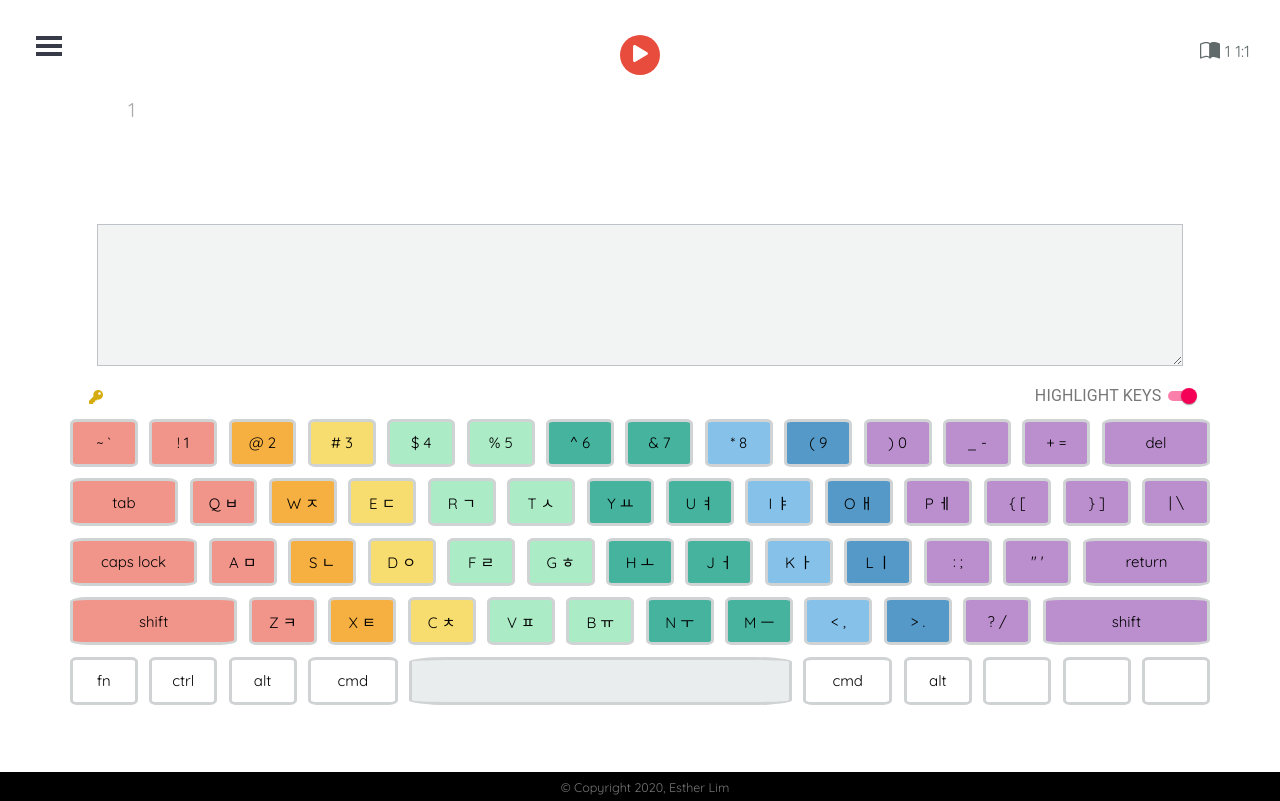
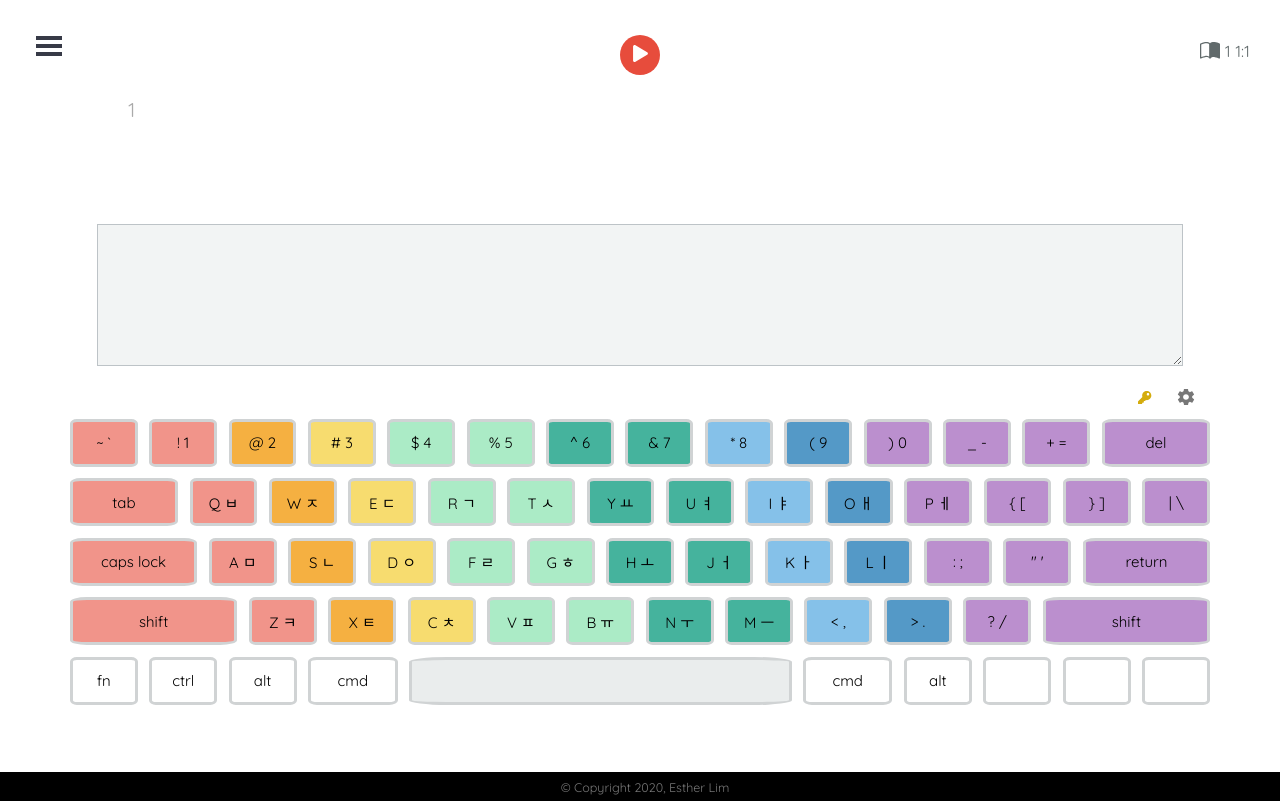
Before and after one commit to jaeeunlim/bible-typing-practice, a React (Create React App) app: page /typing/1/1/1/1/1 in a window 1280 px wide. Built offline with nearby package versions, Linux system fonts and the light colour scheme.

Commit message:
add settings where you can toggle key highlight and show textarea on and off

```diff
--- a/src/Typing.js
+++ b/src/Typing.js
@@ -9,9 +9,8 @@ import { BsBookHalf } from "react-icons/bs";
 import { FaPlay } from "react-icons/fa";
 import BibleVerse from "./components/BibleVerse";
 import Keyboard, { mapSymbolToKey } from "./components/Keyboard";
-import Switch from "@material-ui/core/Switch";
-import FormControlLabel from "@material-ui/core/FormControlLabel";
 import FingerColorCode from "./components/FingerColorCode";
+import Settings from "./components/Settings";
 import { LargeTooltip } from "./components/Tooltip";
 import Editor from "./components/Editor";
 
@@ -29,7 +28,8 @@ class Typing extends React.Component {
       countDown: 5,
       timeElapsed: 0,
       endOfBible: false,
-      highlightKeys: true
+      highlightKeys: true,
+      showTextarea: true
     };
   }
 
@@ -66,17 +66,19 @@ class Typing extends React.Component {
   pressKey = event => {
     const letter = String.fromCharCode(event.keyCode);
     if (mapSymbolToKey(this.state.verse.charAt(0)) === letter) {
-      if (!this.state.typeBegin) {
+      if (!this.state.typeBegin && !this.state.countDownBegin) {
         this.setState({
           typeBegin: true,
           countDownBegin: true,
           countDown: -1
         });
       }
-      this.setState({
-        typed: this.state.typed.concat(letter),
-        verse: this.state.verse.substr(1, this.state.verse.length)
-      });
+      if (this.state.typeBegin) {
+        this.setState({
+          typed: this.state.typed.concat(letter),
+          verse: this.state.verse.substr(1, this.state.verse.length)
+        });
+      }
     }
   };
 
@@ -232,25 +234,12 @@ class Typing extends React.Component {
     this.setState({ highlightKeys: !this.state.highlightKeys });
   };
 
+  onClickShowTextarea = () => {
+    this.setState({ showTextarea: !this.state.showTextarea });
+  };
+
   isVerseAllTyped = () => {
     return this.state.verse.length <= 0;
-  };
-
-  getHighlightKeysControl = () => {
-    return (
-      <FormControlLabel
-        id="btn-highlight"
-        control={
-          <Switch
-            size="small"
-            checked={this.state.highlightKeys}
-            onChange={this.onClickHighlight}
-          />
-        }
-        label="HIGHLIGHT KEYS"
-        labelPlacement="start"
-      />
-    );
   };
 
   render() {
@@ -266,10 +255,15 @@ class Typing extends React.Component {
           <div id="begin">
             {this.getTypingManager()}
             <BibleVerse typed={this.state.typed} verse={this.state.verse} />
-            <Editor />
+            <Editor show={this.state.showTextarea} />
           </div>
           <FingerColorCode />
-          {this.getHighlightKeysControl()}
+          <Settings
+            onClickHighlight={this.onClickHighlight}
+            highlightKeys={this.state.highlightKeys}
+            onClickShowTextarea={this.onClickShowTextarea}
+            showTextarea={this.state.showTextarea}
+          />
           <Keyboard value={currChar} highlight={this.state.highlightKeys} />
         </div>
         {this.getSummary()}
--- a/src/components/Editor.js
+++ b/src/components/Editor.js
@@ -3,12 +3,13 @@ import { LargeTooltip } from "./Tooltip";
 
 export default class Editor extends React.Component {
   render() {
+    if (this.props.show) {
       return (
         <LargeTooltip
           title={
             <p>
               This is an optional textarea to help you visualize the content of
-            what you type.
+              what you type. You can turn off this feature from settings.
             </p>
           }
           arrow
@@ -16,5 +17,8 @@ export default class Editor extends React.Component {
           <textarea id="editor" type="text" />
         </LargeTooltip>
       );
+    } else {
+      return <></>;
     }
   }
+}
--- a/src/components/FingerColorCode.js
+++ b/src/components/FingerColorCode.js
@@ -1,6 +1,5 @@
 import React from "react";
 import { FaKey } from "react-icons/fa";
-import Button from "@material-ui/core/Button";
 import Typography from "@material-ui/core/Typography";
 import { LightTooltip } from "./Tooltip";
 import FingerLabelsImg from "../images/finger-labels.jpg";
@@ -15,11 +14,11 @@ export default class FingerColorCode extends React.Component {
             <img id="img-hands" src={FingerLabelsImg} alt="Finger Labels" />
           </React.Fragment>
         }
-        placement="right"
+        placement="left"
       >
-        <Button id="btn-hint">
+        <button id="btn-hint">
           <FaKey />
-        </Button>
+        </button>
       </LightTooltip>
     );
   }
--- /dev/null
+++ b/src/components/Settings.js
@@ -0,0 +1,92 @@
+import React from "react";
+import { IoMdSettings } from "react-icons/io";
+import Tooltip from "@material-ui/core/Tooltip";
+import Button from "@material-ui/core/Button";
+import Dialog from "@material-ui/core/Dialog";
+import DialogContent from "@material-ui/core/DialogContent";
+import DialogTitle from "@material-ui/core/DialogTitle";
+import Switch from "@material-ui/core/Switch";
+import FormControlLabel from "@material-ui/core/FormControlLabel";
+
+export default class Settings extends React.Component {
+  constructor(props) {
+    super(props);
+    this.state = {
+      open: false
+    };
+  }
+
+  onClickExit = () => {
+    this.setState({ open: false });
+  };
+
+  onClickSettings = () => {
+    this.setState({ open: true });
+  };
+
+  getSettingsDialog = () => {
+    return (
+      <Dialog open={this.state.open}>
+        <DialogTitle>
+          <center>Settings</center>
+        </DialogTitle>
+        <DialogContent>
+          <center>{this.getHighlightKeysControl()}</center>
+          <center>{this.getTextareaControl()}</center>
+          <center>
+            <Button size="small" onClick={this.onClickExit}>
+              Exit
+            </Button>
+          </center>
+        </DialogContent>
+      </Dialog>
+    );
+  };
+
+  getHighlightKeysControl = () => {
+    return (
+      <FormControlLabel
+        id="btn-control"
+        control={
+          <Switch
+            size="small"
+            checked={this.props.highlightKeys}
+            onChange={this.props.onClickHighlight}
+          />
+        }
+        label="HIGHLIGHT KEYS"
+        labelPlacement="end"
+      />
+    );
+  };
+
+  getTextareaControl = () => {
+    return (
+      <FormControlLabel
+        id="btn-control"
+        control={
+          <Switch
+            size="small"
+            checked={this.props.showTextarea}
+            onChange={this.props.onClickShowTextarea}
+          />
+        }
+        label="SHOW TEXTAREA"
+        labelPlacement="end"
+      />
+    );
+  };
+
+  render() {
+    return (
+      <React.Fragment>
+        <Tooltip title="Settings">
+          <button id="btn-settings" onClick={this.onClickSettings}>
+            <IoMdSettings />
+          </button>
+        </Tooltip>
+        {this.getSettingsDialog()}
+      </React.Fragment>
+    );
+  }
+}
--- a/src/css/styles.css
+++ b/src/css/styles.css
@@ -214,18 +214,44 @@ span#untyped {
 
 #btn-hint {
   position: absolute;
+  width: 30px;
+  height: 30px;
   top: 48vh;
-  left: 5vw;
+  right: 120px;
   color: #d4ac0d;
+  border: none;
   border-radius: 50%;
+  outline: none;
+  background-color: white;
 }
 
-#btn-highlight {
+#btn-hint:hover {
+  background-color: #eeeeee;
+}
+
+#btn-settings {
   position: absolute;
+  width: 30px;
+  height: 30px;
   top: 48vh;
-  right: 7vw;
+  right: 80px;
+  color: #777777;
+  border: none;
+  border-radius: 50%;
+  outline: none;
+  font-size: 20px;
+  background-color: white;
+}
+
+#btn-settings:hover {
+  cursor: pointer;
+  background-color: #eeeeee;
+}
+
+#btn-control {
   font-size: 5px;
   color: #777777;
+  margin: 0 0 30px 0;
 }
 
 #img-hands {
```
Also changed, not shown: 19 other files (tests, documents, lock files or other folders). Lines whose indentation alone changed are shown as unchanged.
